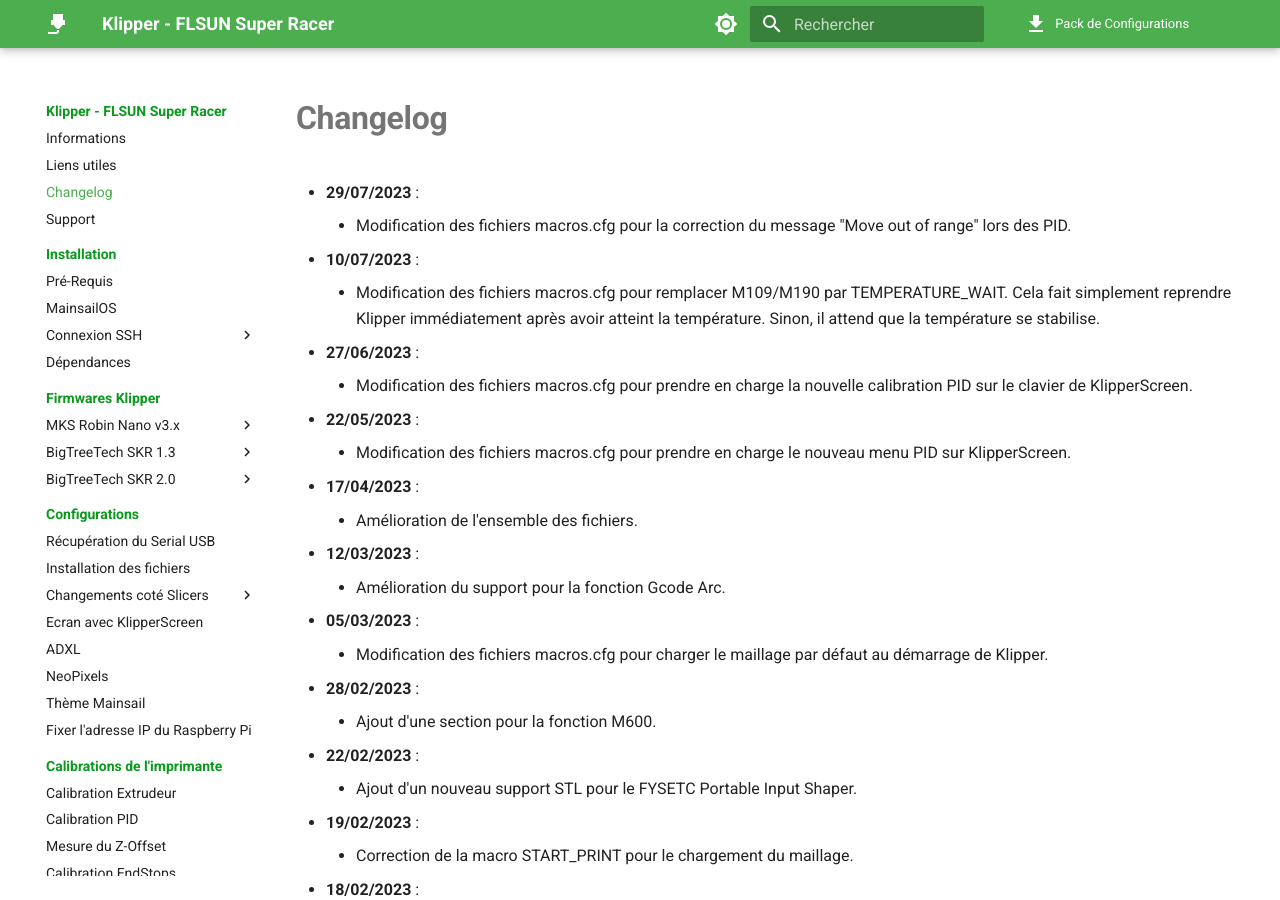
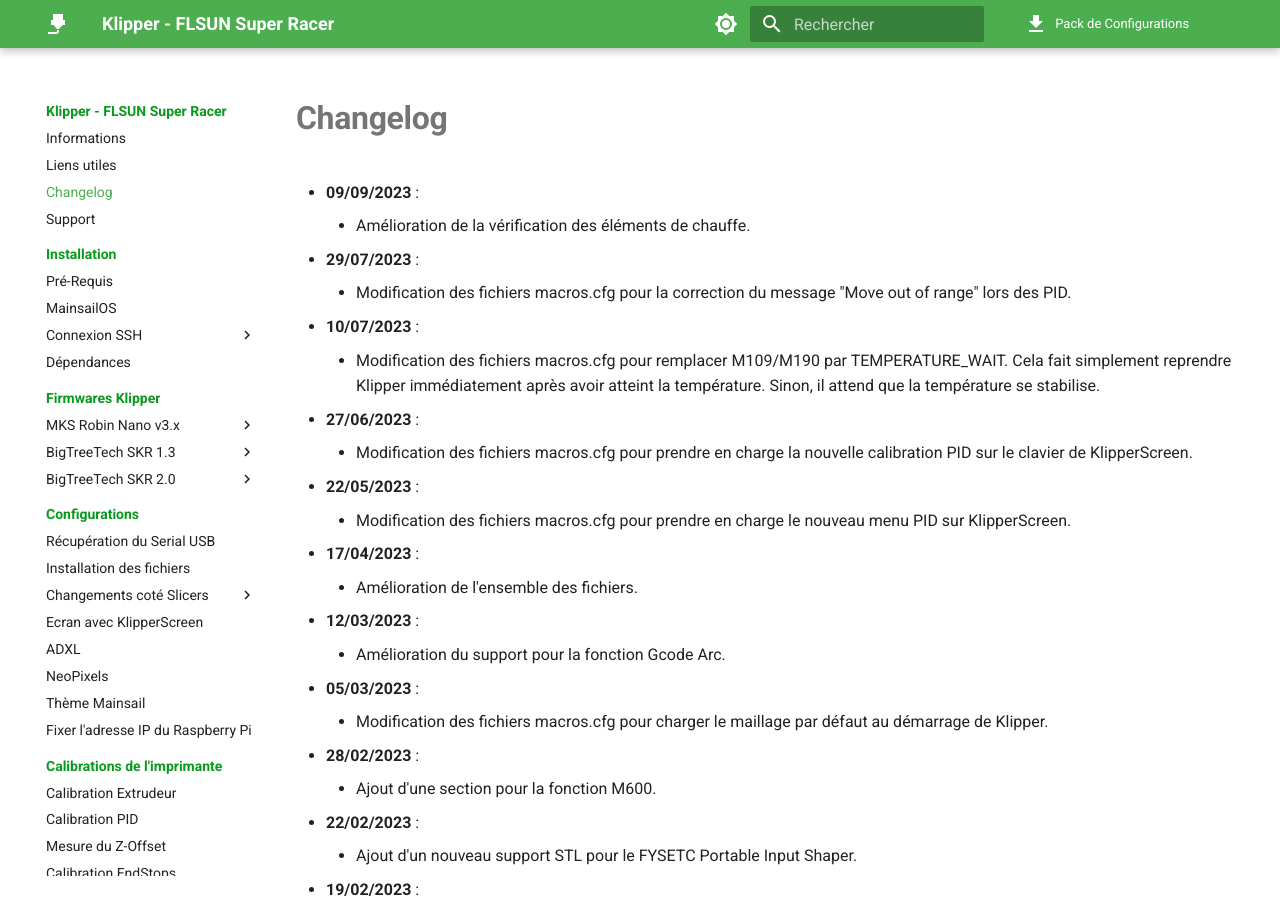
Before and after one commit to Guilouz/Klipper-Flsun-Super-Racer, an MkDocs documentation site: the page built from docs/changelog.md, in a window 1280 px wide and 900 px high. Built offline with MkDocs 1.6.1 and Material for MkDocs 9.7.7, drawn with Linux system fonts in a browser that asks for light colours; comment, search, counter and statistics services are not loaded.

Commit message:
Update changelog.md

```diff
--- a/docs/changelog.md
+++ b/docs/changelog.md
@@ -6,6 +6,12 @@
 # Changelog
 
 <ul>
+  </li>
+    <li><b>09/09/2023</b> :
+    <ul>
+      <li>Amélioration de la vérification des éléments de chauffe.</li>
+    </ul>
+  </li>
   </li>
     <li><b>29/07/2023</b> :
     <ul>
```
